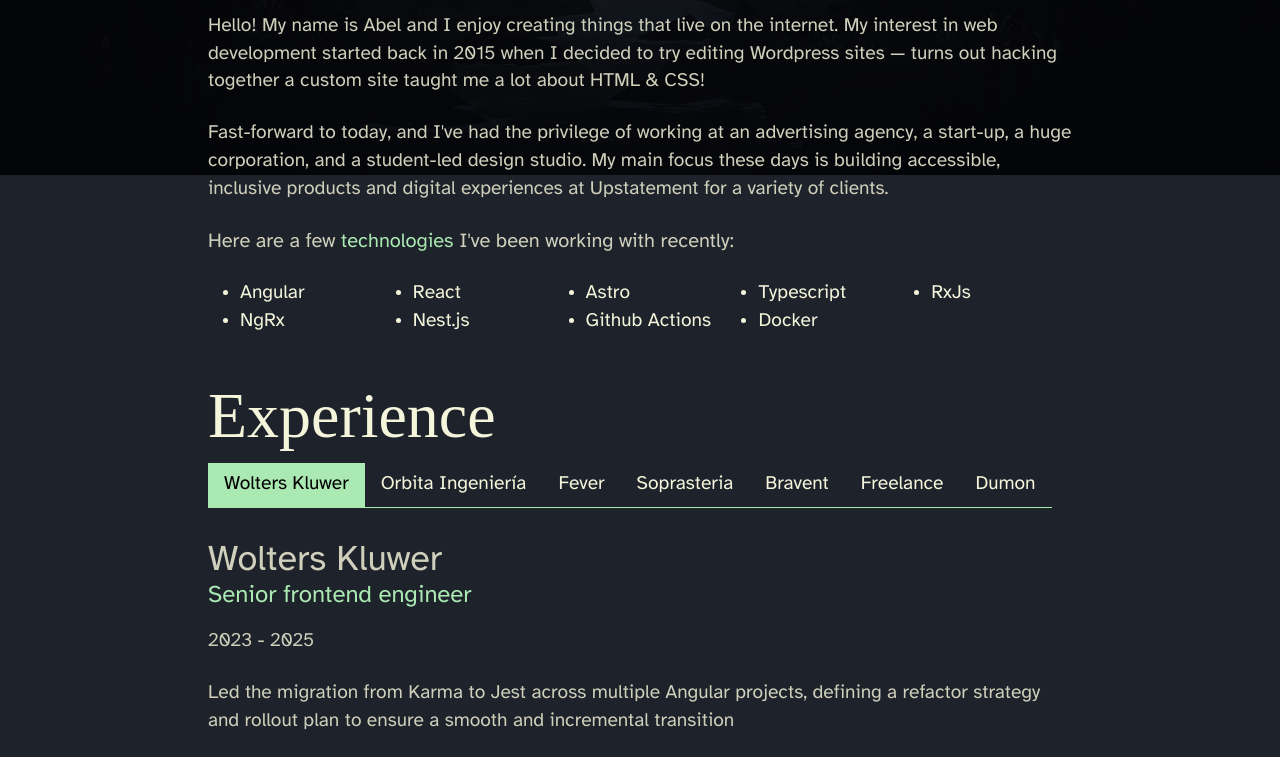
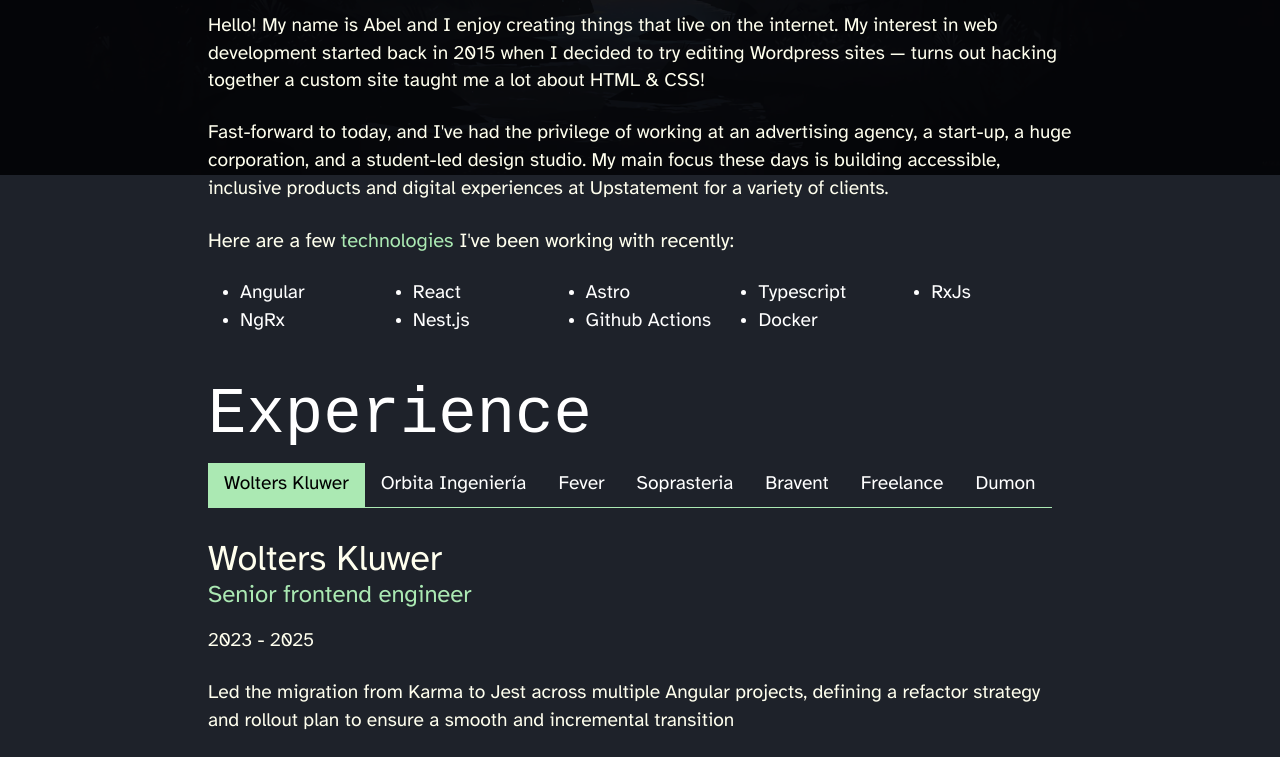
Before and after one commit to abelfubu/blog, an Astro site: page / in a window 1280 px wide. Shown: the part 625-1382 px from the top of the page. Built offline with nearby package versions, Linux system fonts and the light colour scheme; Astro itself is replaced by a stand-in of ours.

Commit message:
feat: change header fonts

```diff
--- a/src/styles/global.scss
+++ b/src/styles/global.scss
@@ -1,22 +1,22 @@
 @font-face {
-  font-family: 'Atkinson';
-  src: url('/fonts/atkinson-regular.woff') format('woff');
+  font-family: "Major Custom";
+  src: url("/fonts/major.ttf") format("ttf");
   font-weight: 400;
   font-style: normal;
   font-display: swap;
 }
 
 @font-face {
-  font-family: 'Atkinson';
-  src: url('/fonts/atkinson-bold.woff') format('woff');
-  font-weight: 700;
+  font-family: "Atkinson";
+  src: url("/fonts/atkinson-regular.woff") format("woff");
+  font-weight: 400;
   font-style: normal;
   font-display: swap;
 }
 
 @font-face {
-  font-family: 'Merriweather';
-  src: url('/fonts/Merriweather-bold.ttf') format('ttf');
+  font-family: "Atkinson";
+  src: url("/fonts/atkinson-bold.woff") format("woff");
   font-weight: 700;
   font-style: normal;
   font-display: swap;
@@ -58,9 +58,9 @@
 }
 
 body {
-  color: beige;
+  color: #fff;
   background-color: transparent;
-  font-family: 'Atkinson', sans-serif;
+  font-family: "Atkinson", sans-serif;
   font-size: 1.2rem;
   margin: 0;
   max-width: var(--max-width);
@@ -70,7 +70,7 @@
   min-height: 100vh;
 
   &:before {
-    content: '';
+    content: "";
     position: fixed;
     inset: 0;
     background-image: url(/images/sunset.webp);
@@ -94,7 +94,7 @@
 h2,
 h3,
 h4 {
-  font-family: 'Merriweather', serif;
+  font-family: "Major Custom", monospace;
   font-weight: inherit;
   line-height: 1;
 }
@@ -160,7 +160,7 @@
 
 p {
   max-width: var(--max-width);
-  color: #cfcfbb;
+  color: #ffe;
   margin: 1rem auto 1.5rem;
   height: auto;
   line-height: 1.45;
```
Also changed, not shown: package.json (+8 -8 lines), public/fonts/Merriweather-Bold.ttf (deleted), public/fonts/jetbrains.ttf (added), public/fonts/major.ttf (added), 1 other file.
